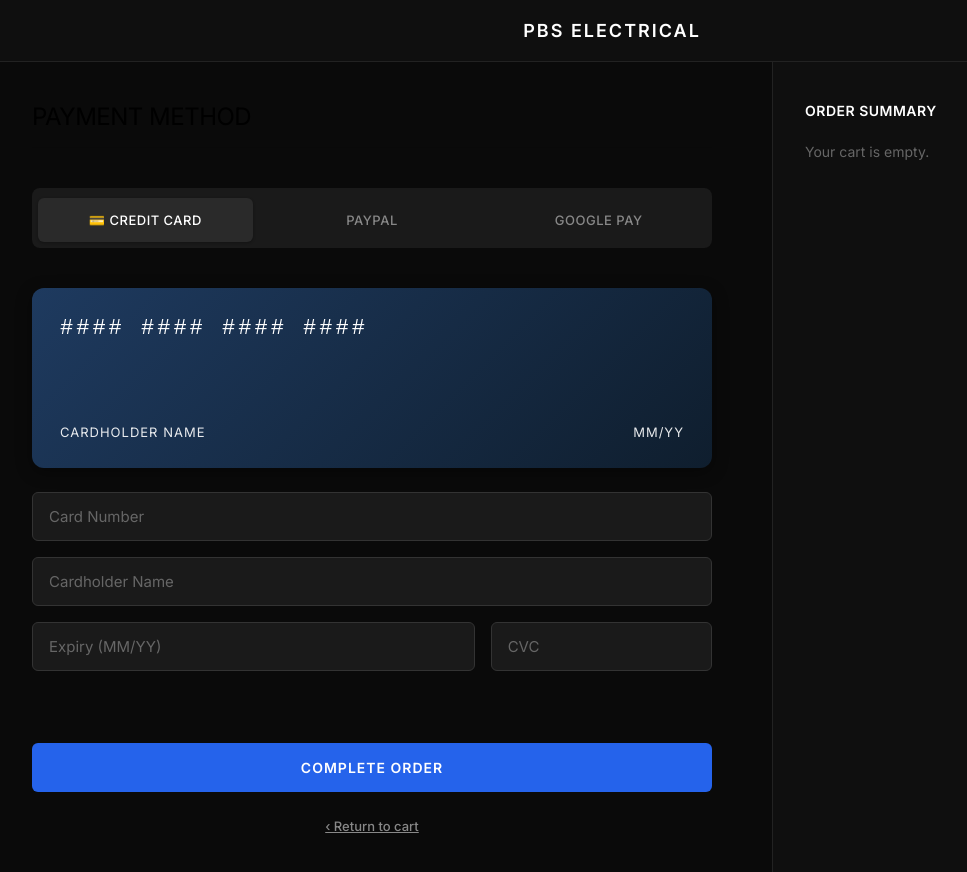
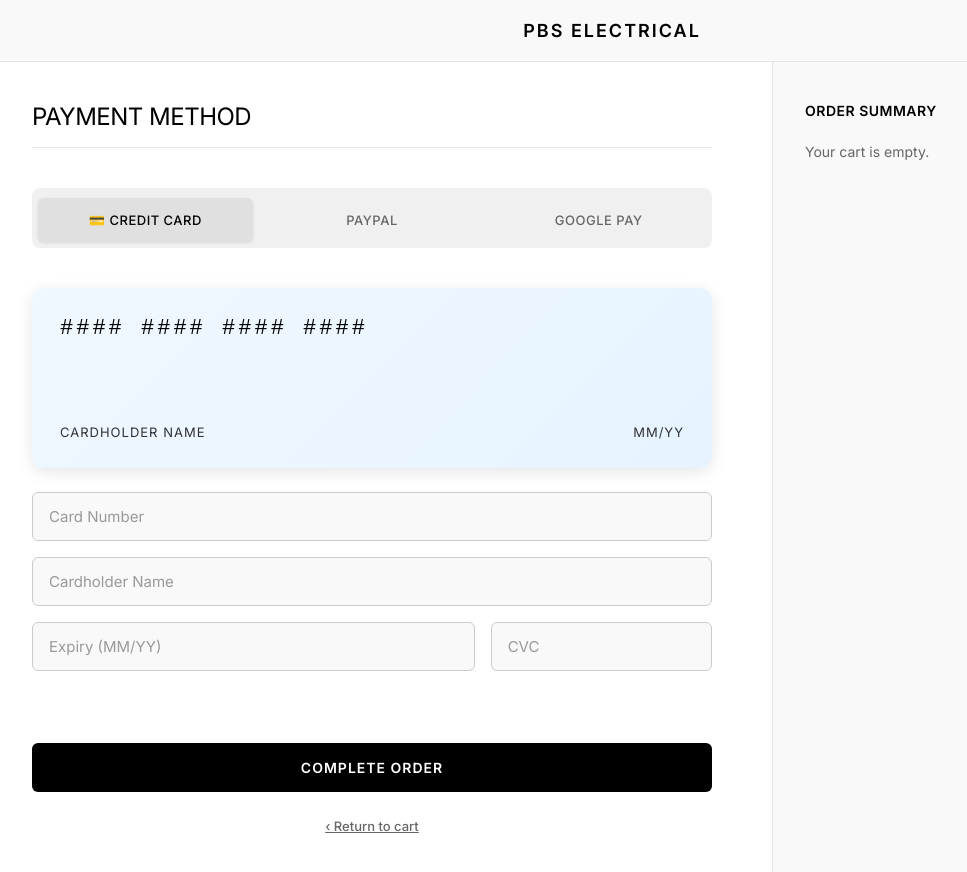
Before and after one commit to samuelmbaya/PBS-FRONTEND, a React (Vite) app: page /payment in a window 1280 px wide. Shown: the top 872 px of the page, without its empty margins (28-995 px from the left). Built offline with nearby package versions, Linux system fonts and the light colour scheme; sample sign-in values are in the browser's storage.

Commit message:
worked on payment

```diff
--- a/src/Pages/Payment.css
+++ b/src/Pages/Payment.css
@@ -15,7 +15,7 @@ body {
 .payment-fullscreen {
   width: 100vw;
   min-height: 100vh;
-  background: #0a0a0a;
+  background: #ffffff;
   display: flex;
   justify-content: center;
   align-items: flex-start;
@@ -25,7 +25,7 @@ body {
 .payment-wrapper {
   width: 100%;
   max-width: 100%;
-  background: #0a0a0a;
+  background: #ffffff;
   display: flex;
   flex-direction: column;
   min-height: 100vh;
@@ -34,17 +34,17 @@ body {
 /* Header */
 .payment-header {
   padding: 20px 40px;
-  border-bottom: 1px solid #222222;
+  border-bottom: 1px solid #e5e5e5;
   display: flex;
   align-items: center;
   justify-content: center;
-  background: #0f0f0f;
+  background: #f9f9f9;
 }
 
 .payment-logo {
   font-size: 18px;
   font-weight: 600;
-  color: #ffffff;
+  color: #000000;
   letter-spacing: 2px;
   text-transform: uppercase;
 }
@@ -57,8 +57,8 @@ body {
   gap: 12px;
   font-size: 13px;
   color: #666666;
-  border-bottom: 1px solid #222222;
-  background: #0f0f0f;
+  border-bottom: 1px solid #e5e5e5;
+  background: #f9f9f9;
 }
 
 .breadcrumb-item {
@@ -67,12 +67,12 @@ body {
 }
 
 .breadcrumb-item.active {
-  color: #ffffff;
+  color: #000000;
   font-weight: 500;
 }
 
 .breadcrumb-separator {
-  color: #444444;
+  color: #999999;
 }
 
 /* Payment Container Layout */
@@ -93,7 +93,7 @@ body {
 .payment-section {
   padding: 40px 60px;
   order: 1;
-  background: #0a0a0a;
+  background: #ffffff;
 }
 
 @media (max-width: 1024px) {
@@ -107,7 +107,7 @@ body {
 .section-title {
   font-size: 16px;
   font-weight: 600;
-  color: #ffffff;
+  color: #000000;
   margin: 0 0 20px 0;
   text-transform: uppercase;
   letter-spacing: 0.5px;
@@ -119,7 +119,7 @@ body {
   gap: 12px;
   margin-bottom: 32px;
   padding: 6px;
-  background: #1a1a1a;
+  background: #f0f0f0;
   border-radius: 8px;
 }
 
@@ -134,13 +134,13 @@ body {
   border-radius: 6px;
   font-size: 13px;
   font-weight: 500;
-  color: #888888;
+  color: #666666;
   transition: all 0.2s ease;
   background: transparent;
 }
 
 .payment-methods label:hover {
-  color: #ffffff;
+  color: #000000;
 }
 
 .payment-methods input[type="radio"] {
@@ -148,9 +148,9 @@ body {
 }
 
 .payment-methods label:has(input:checked) {
-  background: #2a2a2a;
-  color: #ffffff;
-  box-shadow: 0 1px 3px rgba(0,0,0,0.3);
+  background: #e0e0e0;
+  color: #000000;
+  box-shadow: 0 1px 3px rgba(0,0,0,0.1);
 }
 
 /* Form Section */
@@ -166,9 +166,9 @@ body {
   padding: 14px 16px;
   margin-bottom: 16px;
   border-radius: 6px;
-  border: 1px solid #333333;
-  background: #1a1a1a;
-  color: #ffffff;
+  border: 1px solid #cccccc;
+  background: #f9f9f9;
+  color: #000000;
   font-size: 15px;
   font-family: inherit;
   transition: all 0.2s ease;
@@ -185,7 +185,7 @@ body {
 .card-form input::placeholder,
 .paypal-form input::placeholder,
 .google-pay-form input::placeholder {
-  color: #666666;
+  color: #999999;
 }
 
 /* Screen Reader Only Labels */
@@ -203,12 +203,12 @@ body {
 
 /* Card Preview */
 .card-preview {
-  background: linear-gradient(135deg, #1e3a5f 0%, #0f1e2e 100%);
+  background: linear-gradient(135deg, #f0f8ff 0%, #e6f3ff 100%);
   border-radius: 12px;
   padding: 28px;
   margin-bottom: 24px;
-  color: #fff;
-  box-shadow: 0 4px 16px rgba(0, 0, 0, 0.4);
+  color: #000000;
+  box-shadow: 0 4px 16px rgba(0, 0, 0, 0.1);
   min-height: 180px;
   display: flex;
   flex-direction: column;
@@ -221,6 +221,7 @@ body {
   font-weight: 500;
   font-family: 'Courier New', monospace;
   margin-bottom: 0;
+  color: #000000;
 }
 
 .card-details {
@@ -229,7 +230,8 @@ body {
   font-size: 13px;
   text-transform: uppercase;
   letter-spacing: 1px;
-  opacity: 0.9;
+  opacity: 0.8;
+  color: #000000;
 }
 
 /* Card Row */
@@ -245,7 +247,7 @@ body {
   padding: 16px;
   font-size: 14px;
   font-weight: 600;
-  background: #2563eb;
+  background: #000000;
   border: none;
   border-radius: 6px;
   color: #ffffff;
@@ -257,9 +259,9 @@ body {
 }
 
 .place-order-btn:hover:not(:disabled) {
-  background: #1d4ed8;
+  background: #22c55e;
   transform: translateY(-1px);
-  box-shadow: 0 4px 12px rgba(37, 99, 235, 0.3);
+  box-shadow: 0 4px 12px rgba(34, 197, 94, 0.3);
 }
 
 .place-order-btn:active:not(:disabled) {
@@ -267,9 +269,9 @@ body {
 }
 
 .place-order-btn:disabled {
-  background: #444444;
+  background: #cccccc;
   cursor: not-allowed;
-  color: #888888;
+  color: #999999;
 }
 
 .back-to-cart-btn {
@@ -280,7 +282,7 @@ body {
   background: transparent;
   border: none;
   border-radius: 6px;
-  color: #888888;
+  color: #666666;
   cursor: pointer;
   margin-top: 12px;
   transition: all 0.2s ease;
@@ -288,14 +290,14 @@ body {
 }
 
 .back-to-cart-btn:hover {
-  color: #ffffff;
+  color: #000000;
 }
 
 /* Order Summary Sidebar (Right Side) */
 .order-summary {
-  background: #0f0f0f;
+  background: #f9f9f9;
   padding: 40px 32px;
-  border-left: 1px solid #222222;
+  border-left: 1px solid #e5e5e5;
   order: 2;
   display: flex;
   flex-direction: column;
@@ -305,7 +307,7 @@ body {
   .order-summary {
     order: 2;
     border-left: none;
-    border-top: 1px solid #222222;
+    border-top: 1px solid #e5e5e5;
     padding: 32px 24px;
   }
 }
@@ -314,7 +316,7 @@ body {
   font-size: 14px;
   font-weight: 600;
   margin: 0 0 24px 0;
-  color: #ffffff;
+  color: #000000;
   text-transform: uppercase;
   letter-spacing: 0.5px;
 }
@@ -340,12 +342,12 @@ body {
 }
 
 .cart-items::-webkit-scrollbar-thumb {
-  background: #333333;
+  background: #cccccc;
   border-radius: 2px;
 }
 
 .cart-items::-webkit-scrollbar-thumb:hover {
-  background: #444444;
+  background: #999999;
 }
 
 /* Cart Item Row */
@@ -360,7 +362,7 @@ body {
   height: 70px;
   object-fit: cover;
   border-radius: 6px;
-  border: 1px solid #222222;
+  border: 1px solid #e5e5e5;
   flex-shrink: 0;
 }
 
@@ -371,7 +373,7 @@ body {
 
 .cart-item-info p {
   margin: 0;
-  color: #ffffff;
+  color: #000000;
 }
 
 .cart-item-info p:first-child {
@@ -394,10 +396,10 @@ body {
 .quantity-btn {
   width: 28px;
   height: 28px;
-  background: #1a1a1a;
-  border: 1px solid #333333;
+  background: #f0f0f0;
+  border: 1px solid #cccccc;
   border-radius: 4px;
-  color: #ffffff;
+  color: #000000;
   cursor: pointer;
   font-size: 16px;
   display: flex;
@@ -407,13 +409,13 @@ body {
 }
 
 .quantity-btn:hover {
-  background: #2a2a2a;
-  border-color: #444444;
+  background: #e0e0e0;
+  border-color: #999999;
 }
 
 .quantity-display {
   font-size: 14px;
-  color: #cccccc;
+  color: #666666;
   min-width: 20px;
   text-align: center;
 }
@@ -421,14 +423,14 @@ body {
 .cart-item-price {
   font-size: 14px;
   font-weight: 600;
-  color: #ffffff;
+  color: #000000;
   flex-shrink: 0;
   text-align: right;
 }
 
 .remove-btn {
   background: transparent;
-  color: #888888;
+  color: #666666;
   border: none;
   padding: 4px 0;
   font-size: 12px;
@@ -439,14 +441,14 @@ body {
 }
 
 .remove-btn:hover {
-  color: #ffffff;
+  color: #000000;
 }
 
 /* Promo Code Section */
 .promo-section {
   margin: 24px 0;
   padding-top: 24px;
-  border-top: 1px solid #222222;
+  border-top: 1px solid #e5e5e5;
 }
 
 .promo-input-group {
@@ -457,11 +459,11 @@ body {
 .promo-input-group input {
   flex: 1;
   padding: 12px 14px;
-  border: 1px solid #333333;
+  border: 1px solid #cccccc;
   border-radius: 6px;
   font-size: 14px;
-  color: #ffffff;
-  background: #1a1a1a;
+  color: #000000;
+  background: #f9f9f9;
 }
 
 .promo-input-group input:focus {
@@ -470,13 +472,13 @@ body {
 }
 
 .promo-input-group input::placeholder {
-  color: #666666;
+  color: #999999;
 }
 
 .apply-btn {
   padding: 12px 20px;
-  background: #2563eb;
-  color: #ffffff;
+  background: #f74d29;
+  color: #000000;
   border: none;
   border-radius: 6px;
   font-size: 13px;
@@ -488,7 +490,7 @@ body {
 }
 
 .apply-btn:hover {
-  background: #1d4ed8;
+  background: #e53e1f;
 }
 
 .promo-success {
@@ -502,7 +504,7 @@ body {
 .order-totals {
   margin-top: auto;
   padding-top: 24px;
-  border-top: 1px solid #222222;
+  border-top: 1px solid #e5e5e5;
 }
 
 .total-row {
@@ -513,11 +515,11 @@ body {
 }
 
 .total-row span:first-child {
-  color: #888888;
+  color: #666666;
 }
 
 .total-row span:last-child {
-  color: #ffffff;
+  color: #000000;
   font-weight: 500;
 }
 
@@ -530,11 +532,11 @@ body {
   font-weight: 600;
   padding-top: 16px;
   margin-top: 16px;
-  border-top: 2px solid #222222;
+  border-top: 2px solid #e5e5e5;
 }
 
 .total-row.final-total span {
-  color: #ffffff;
+  color: #000000;
   }
 
 /* Empty Cart State */
```
